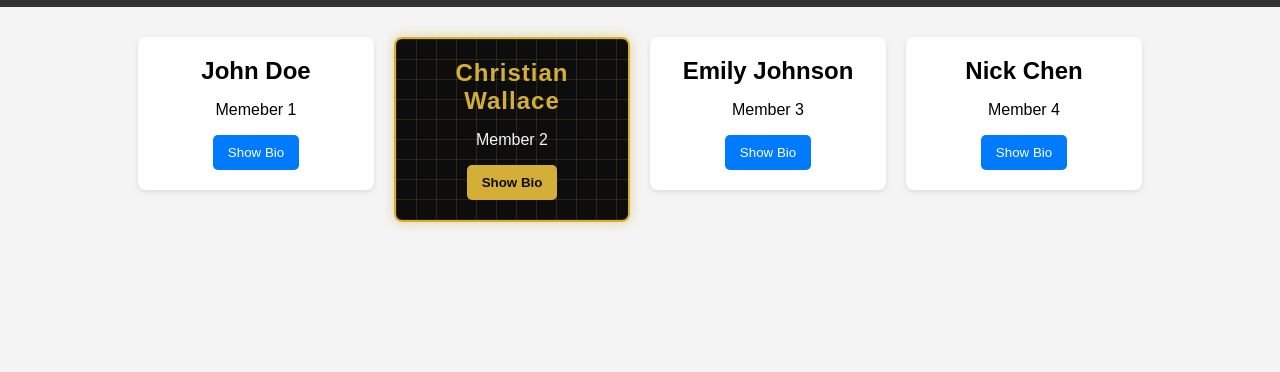
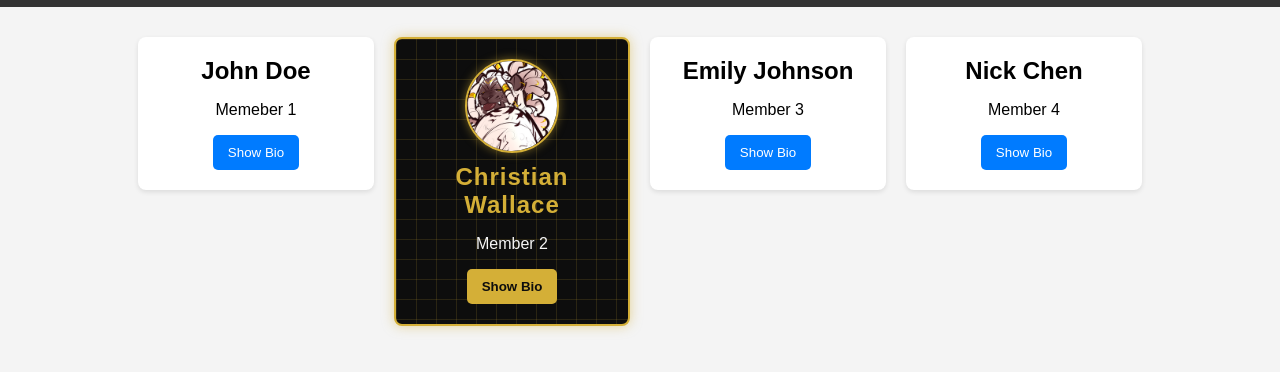
Before and after one commit to NickChen01/Group-Webpage-Activity, a plain HTML site: page index.html in a window 1280 px wide. Shown: the part 302-674 px from the top of the page. Drawn offline with Linux system fonts and the light colour scheme.

Commit message:
Added Christian's avatar and styled his card with custom avatar styling

```diff
--- a/index.html
+++ b/index.html
@@ -29,7 +29,9 @@
         <button onclick="toggleBio('bio1')">Show Bio</button>
         <p id="bio1" class="bio">John is a skilled frontend developer with 5 years of experience in creating responsive web applications.</p>
     </div>
+    <!-- Christian's card -->
     <div class="card card-christian">
+        <img src="img/christian-avatar.png" alt="Christian Wallace" class="card-christian-avatar">
         <h2> Christian Wallace</h2>
         <p>Member 2</p>
         <button onclick="toggleBio('bio2')">Show Bio</button>
--- a/styles.css
+++ b/styles.css
@@ -141,3 +141,15 @@ button:hover {
 .card-christian button:hover {
     background: #f5f5f5;
 }
+
+/* Christian's card avatar styling */
+.card-christian .card-christian-avatar{
+    width: 90px;
+    height: 90px;
+    border-radius: 50%;
+    object-fit: cover;
+    border: 2px solid #d4af37;
+    box-shadow: 0 0 10px rgba(212, 175, 55, 0.5);
+    display: block;
+    margin: 0 auto 10px;
+}
```
Also changed, not shown: img/christian-avatar.png (added).
